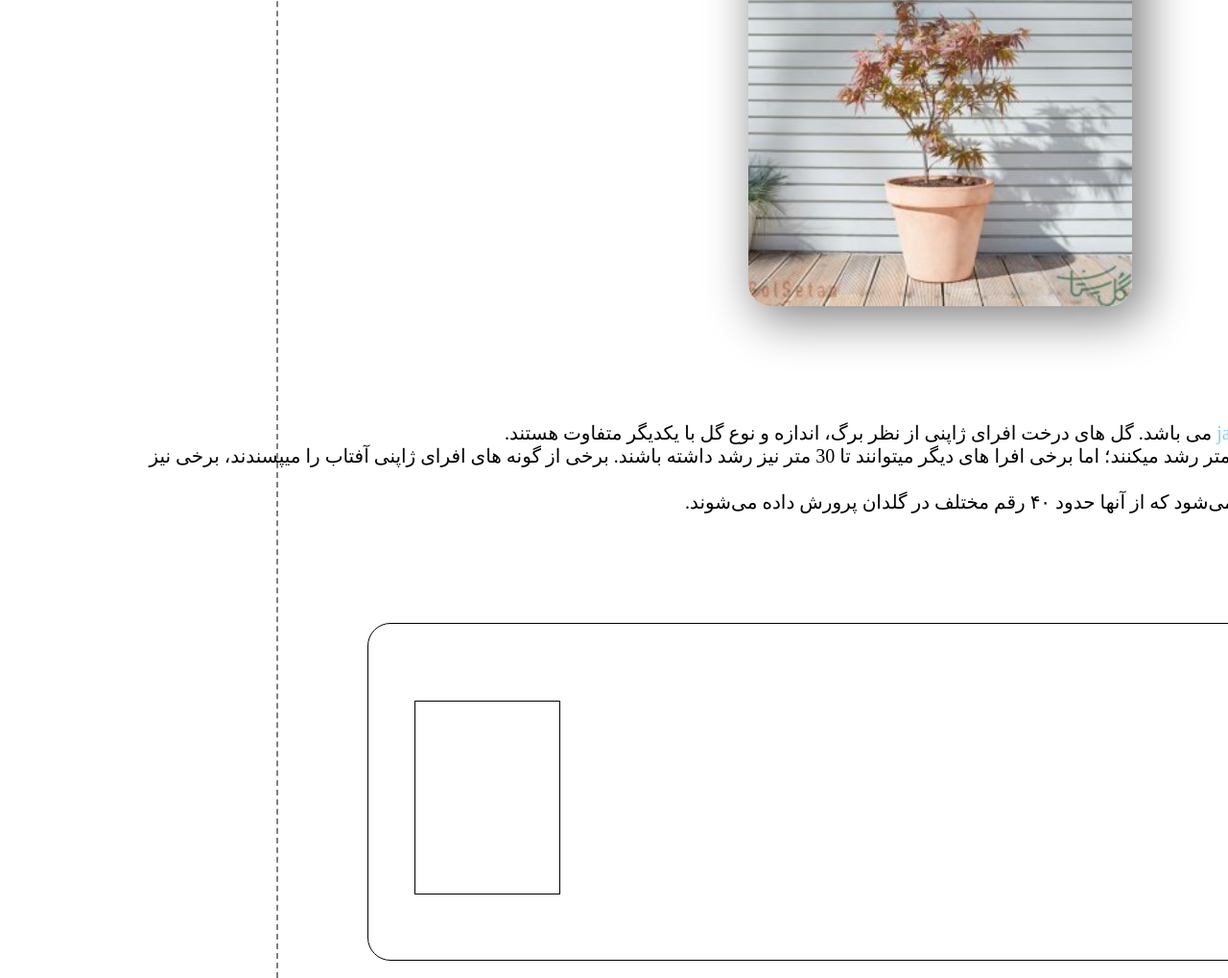
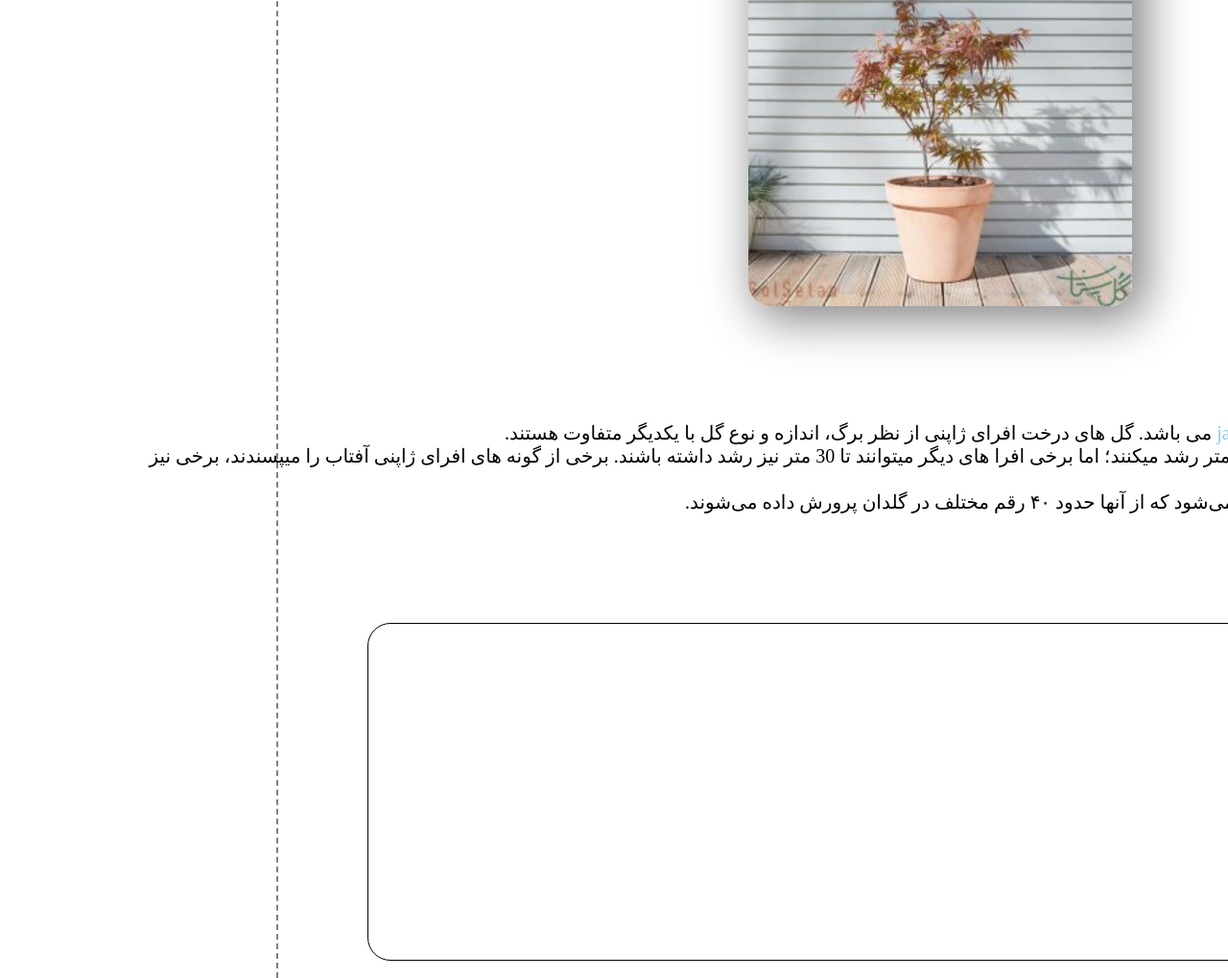
Before and after one commit to alirezash-web-designer/first-try, a plain HTML site: page index.html in a window 1280 px wide. Shown: the part 1398-2417 px from the top of the page at 96% size. Drawn offline with Linux system fonts and the light colour scheme.

Commit message:
delet the slider to make new one

```diff
--- a/stylesheet.css
+++ b/stylesheet.css
@@ -90,8 +90,3 @@ div header{
     border-radius: 24px;
     position: absolute;top: 1630px;right: -55px;
 }
-.cart-1{
-    border: 1px solid black;
-    height: 200px;width: 150px;
-    position: absolute;top: 80px;right:1000px;
-}
```
